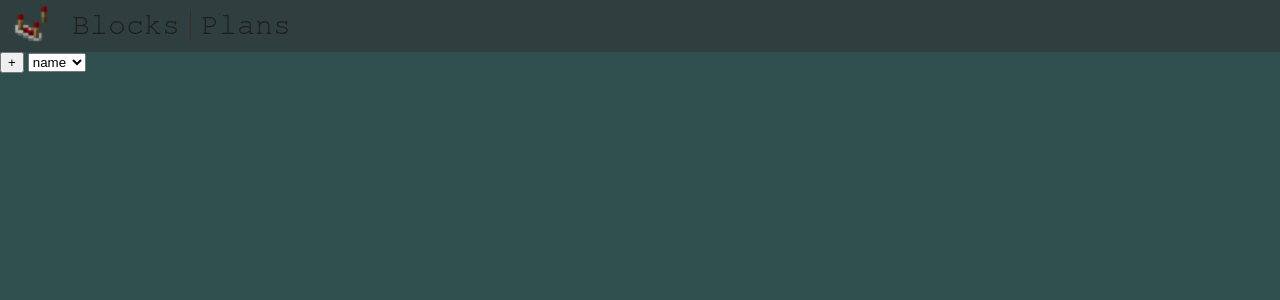
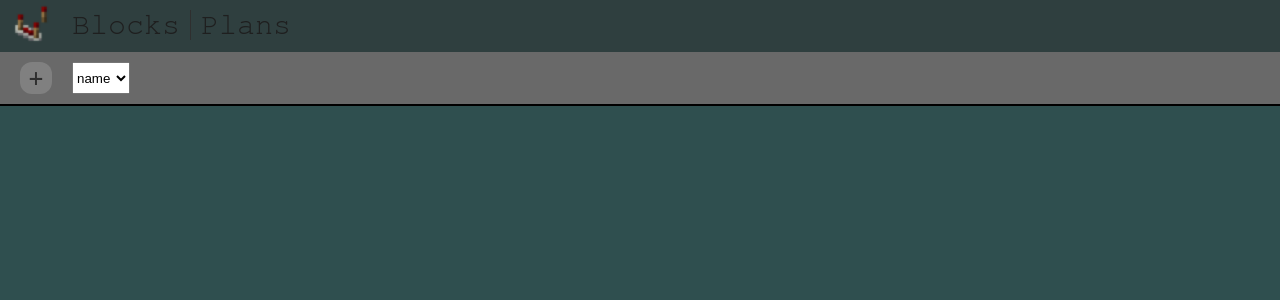
Before and after one commit to MdeKool/NicheRedstone, a FastAPI app: page /plans/ in a window 1280 px wide. Shown: the top 300 px of the page. Run offline with FastAPI, Linux system fonts and the light colour scheme.

Commit message:
Add snackbar styling, move actionbar styling, add overlay styling

```diff
--- /dev/null
+++ b/static/styling/actionbar.css
@@ -0,0 +1,39 @@
+#action-bar {
+    background-color: dimgrey;
+    display: flex;
+    flex: auto;
+    position: sticky;
+    top: 0;
+    padding: 10px;
+    border-bottom: 2px solid black;
+    /*border-top-left-radius: 8px;*/
+    /*border-top-right-radius: 8px;*/
+}
+
+#action-bar button {
+    font-family: "JetBrains Mono", monospace;
+    font-size: 24px;
+    color: #2f2f2f;
+    background-color: grey;
+    border-radius: 12px;
+    width: 32px;
+    height: 32px;
+    border: none;
+    cursor: pointer;
+}
+
+#action-bar button:hover {
+    outline: 2px darkslategrey solid;
+}
+
+/*#action-bar select {*/
+/*    background-color: dimgrey;*/
+/*    border: none;*/
+/*}*/
+
+/*#action-bar select:hover {*/
+/*}*/
+
+.actions {
+    margin: 0 10px 0 10px;
+}
--- /dev/null
+++ b/static/styling/snackbar.css
@@ -0,0 +1,54 @@
+/*
+Credit: W3schools
+Link: https://www.w3schools.com/howto/howto_js_snackbar.asp
+ */
+
+/* The snackbar - position it at the bottom and in the middle of the screen */
+#snackbar {
+  visibility: hidden; /* Hidden by default. Visible on click */
+  min-width: 250px; /* Set a default minimum width */
+  margin-left: -125px; /* Divide value of min-width by 2 */
+  background-color: #333; /* Black background color */
+  color: #fff; /* White text color */
+  text-align: center; /* Centered text */
+  border-radius: 2px; /* Rounded borders */
+  padding: 16px; /* Padding */
+  position: fixed; /* Sit on top of the screen */
+  z-index: 5; /* Add a z-index if needed */
+  left: 50%; /* Center the snackbar */
+  bottom: -50px; /* 30px from the bottom */
+  opacity: 0;
+  transition: bottom 0.3s ease, opacity 0.3s ease;
+}
+
+/* Show the snackbar when clicking on a button (class added with JavaScript) */
+#snackbar.show {
+  visibility: visible; /* Show the snackbar */
+  bottom: 30px;
+  opacity: 1;
+  /* Add animation: Take 0.5 seconds to fade in and out the snackbar.
+  However, delay the fade out process for 2.5 seconds */
+  /*-webkit-animation: fadein 0.5s, fadeout 0.5s 2.5s;*/
+  animation: fadein 0.5s, fadeout 0.5s 2.5s;
+}
+
+ /*Animations to fade the snackbar in and out*/
+@-webkit-keyframes fadein {
+  from {bottom: 0; opacity: 0;}
+  to {bottom: 30px; opacity: 1;}
+}
+
+@keyframes fadein {
+  from {bottom: 0; opacity: 0;}
+  to {bottom: 30px; opacity: 1;}
+}
+
+@-webkit-keyframes fadeout {
+  from {bottom: 30px; opacity: 1;}
+  to {bottom: 0; opacity: 0;}
+}
+
+@keyframes fadeout {
+  from {bottom: 30px; opacity: 1;}
+  to {bottom: 0; opacity: 0;}
+}
```
Also changed, not shown: static/styling/blocks.css (+1 -32 lines), static/styling/roadmap.css (+97 -1 lines).
